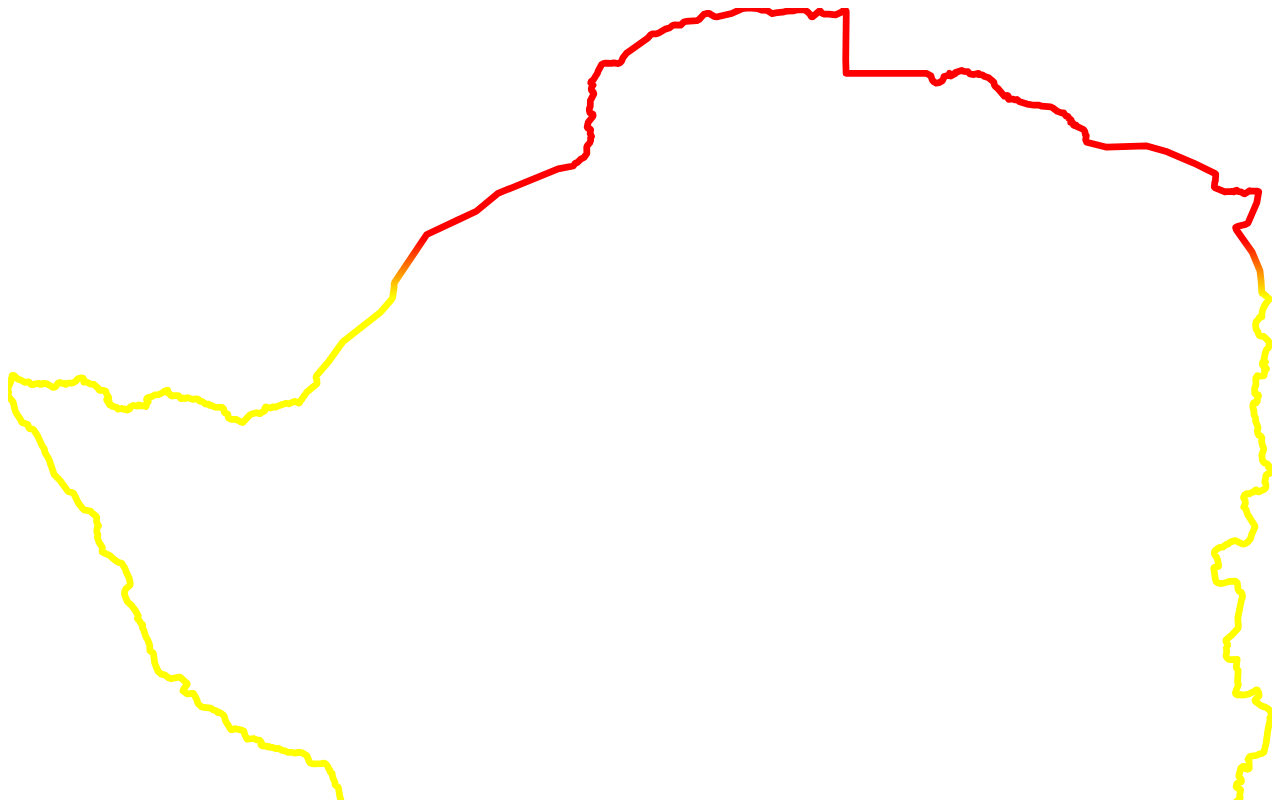
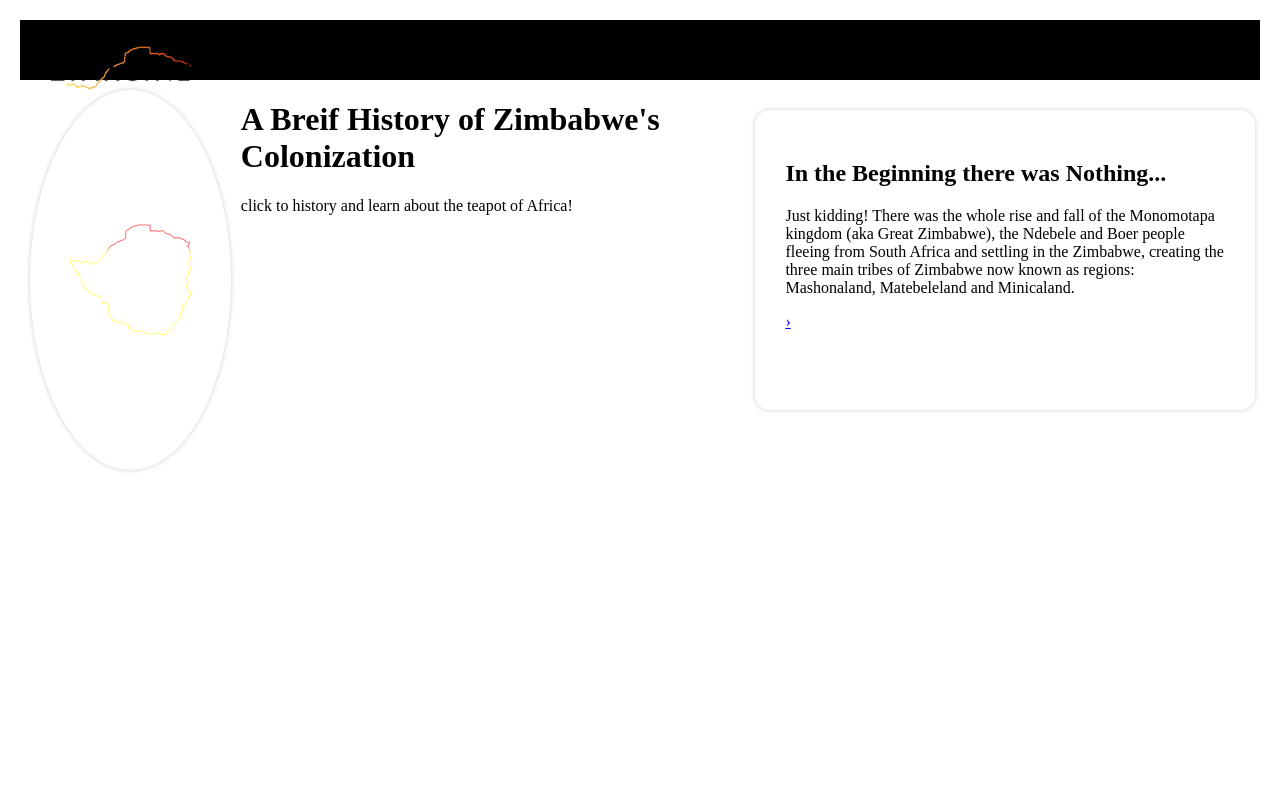
Before and after one commit to pareen99/project-four, a plain HTML site: page index.html in a window 1280 px wide. Shown: the top 800 px of the page. Drawn offline with Linux system fonts and the light colour scheme.

Commit message:
mediaquery

```diff
--- a/index.html
+++ b/index.html
@@ -4,12 +4,12 @@
     <meta charset="UTF-8">
     <meta name="viewport" content="width=device-width, initial-scale=1.0">
     <title>Document</title>
-    <link rel="stylesheet" href="./../">
+    <link rel="stylesheet" href="./style.css">
     <script src="./script.js" defer></script>
 </head>
 <body>
-    <nav>
-
+        <nav id="homepage">
+            <a href="http://www.sheispareenbhagat.com/"><img id="logo" src="./images/logo.png" alt="logo"></a>
     </nav>
 <main>
     <div class="circle">
--- a/style.css
+++ b/style.css
@@ -1,9 +1,17 @@
+/*navbar*/
+nav img {
+  height: 90px;
+  width: auto;
+}
 nav {
     background: rgb(0, 0, 0);
     height: 60px;
     position: sticky;
     top: 0;
+    align-items: center;
   }
+
+  /*body*/
 body {
     margin: 0;
     padding: 20px;
```
Also changed, not shown: images/logo.png (added).
